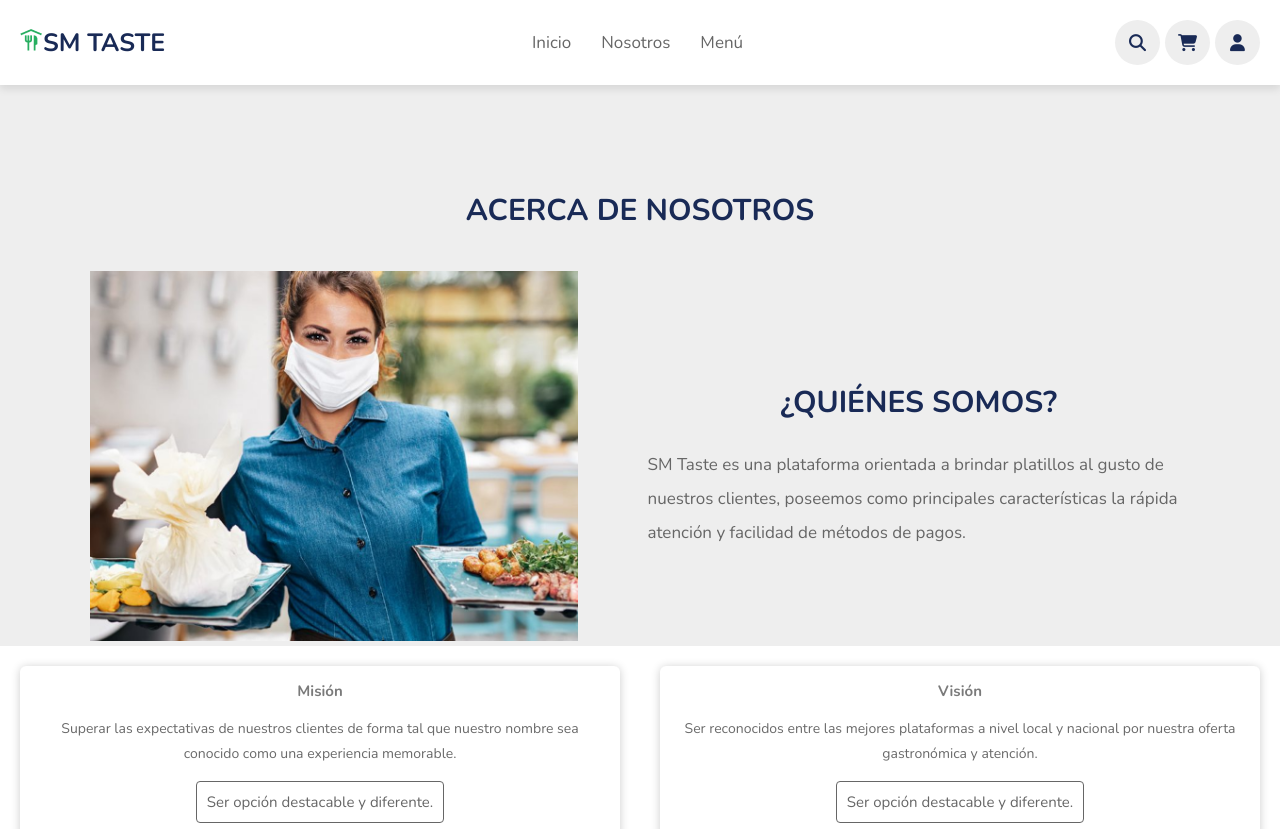
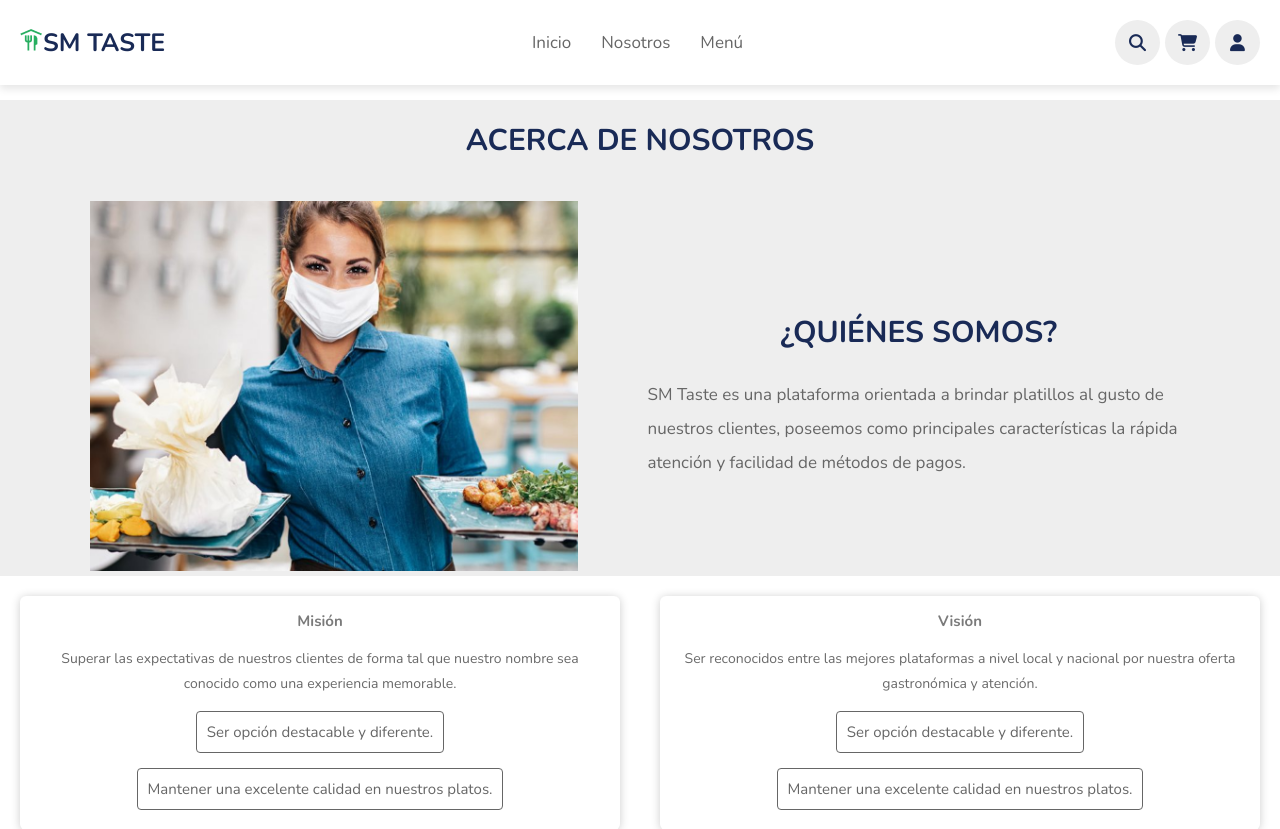
Before and after one commit to PabloGC1908/SM-Taste, a React (Vite) app in the folder Frontend/: page /about-us in a window 1280 px wide. Shown: the top 829 px of the page. Built offline with nearby package versions, Linux system fonts and the light colour scheme.

Commit message:
Corrigiendo errores de Sonarqube en el frontend

```diff
--- a/Frontend/src/components/AboutUs.jsx
+++ b/Frontend/src/components/AboutUs.jsx
@@ -1,18 +1,10 @@
 import React from "react";
-import { Link } from "react-router-dom";
 import "../assets/css/style.css";
 
 const AboutUs = () => (
     <>
       {/* Acerca de Nosotros starts */}
       <section className="about" id="about">
-        <h1 className="sub-heading"></h1>
-        <h1 className="sub-heading"></h1>
-        <h1 className="sub-heading"></h1>
-        <h1 className="sub-heading"></h1>
-        <h1 className="sub-heading"></h1>
-        <h1 className="sub-heading"></h1>
-        <h1 className="sub-heading"></h1>
         <div className="title-cards">
           <h1 className="heading">Acerca de Nosotros</h1>
         </div>
```
